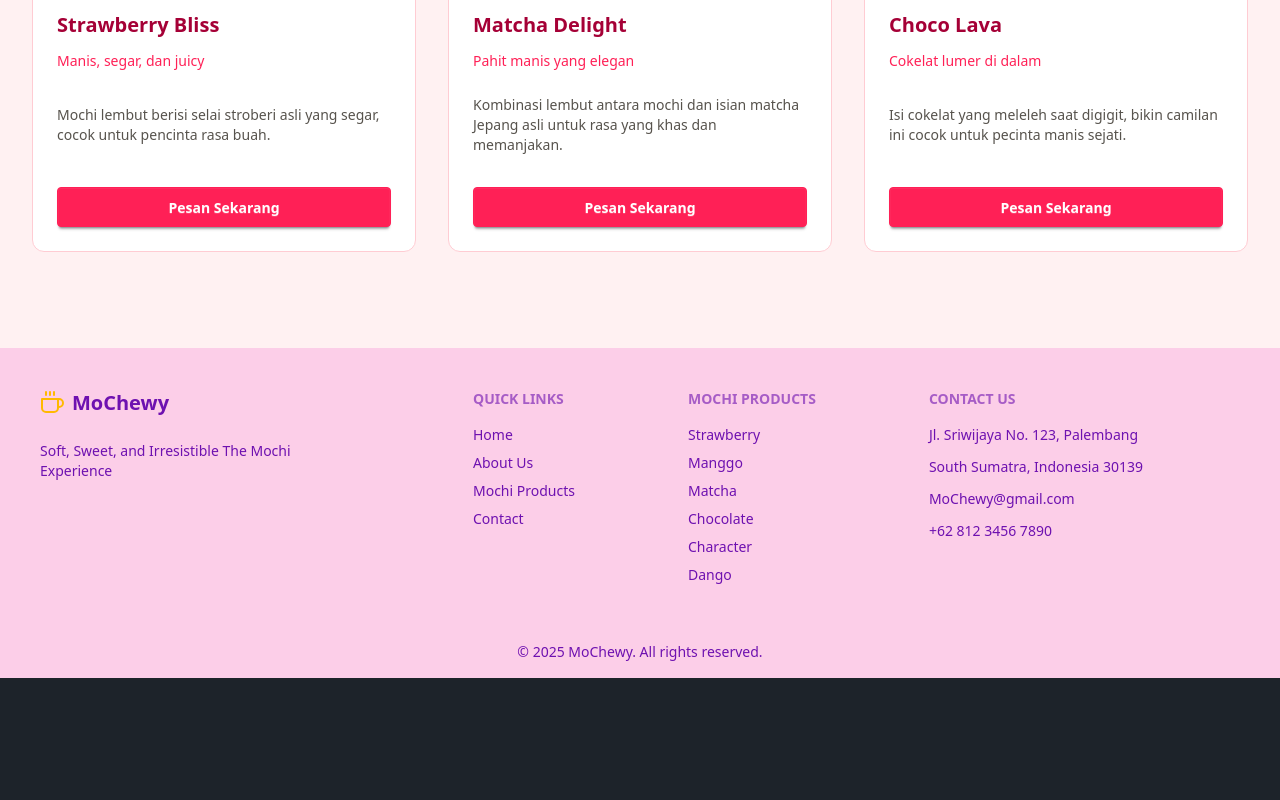
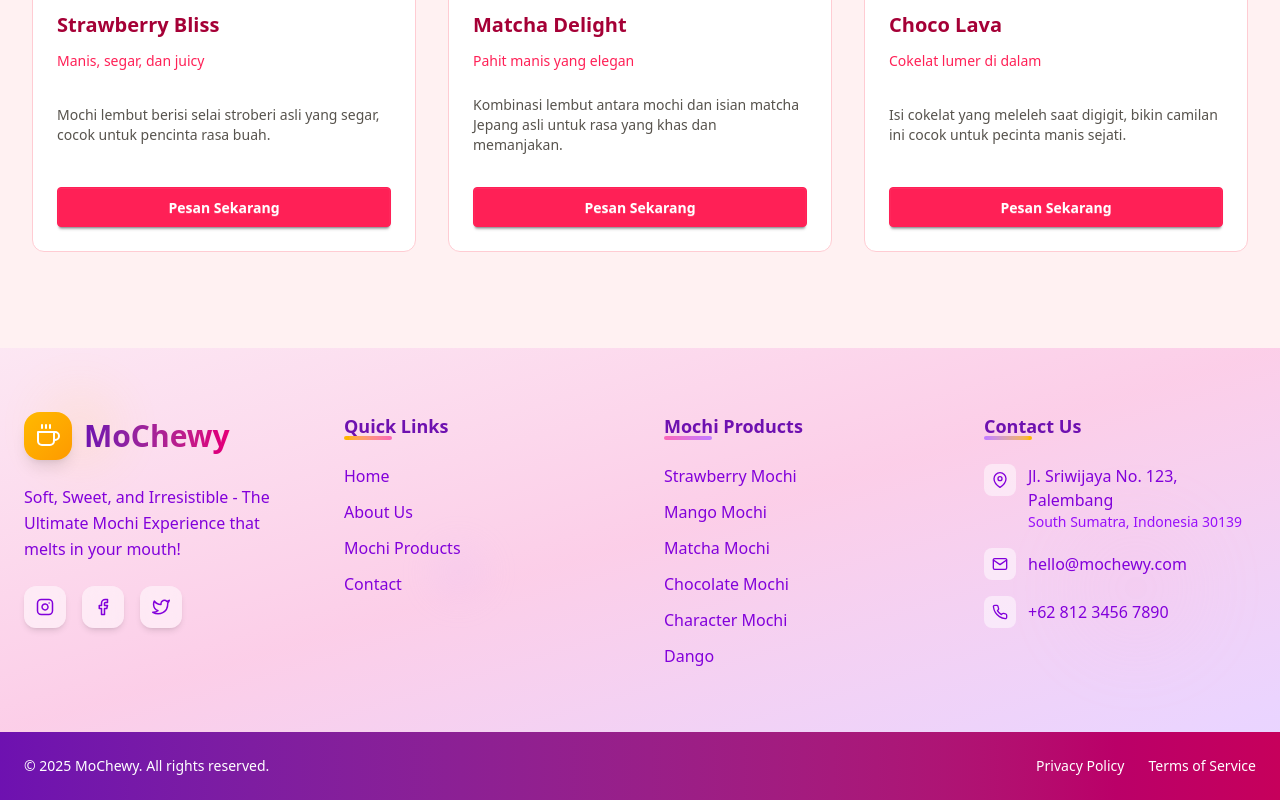
Before and after one commit to ecacaww/pelatihan-sintak-new, a React (Vite) app: page / in a window 1280 px wide. Shown: the part 2698-3498 px from the top of the page. Before the commit the page ends 3376 px from the top, so only its background shows below. Built offline with nearby package versions, Linux system fonts and the light colour scheme.

Commit message:
footer lageee

```diff
--- a/src/Pages/Footer.jsx
+++ b/src/Pages/Footer.jsx
@@ -1,77 +1,198 @@
-import React from "react";
-import { FiCoffee } from "react-icons/fi";
+import { FiCoffee, FiMail, FiPhone, FiMapPin, FiInstagram, FiFacebook, FiTwitter } from "react-icons/fi"
 
 function Footer() {
+  const footerData = {
+    brand: {
+      name: "MoChewy",
+      tagline: "Soft, Sweet, and Irresistible - The Ultimate Mochi Experience that melts in your mouth!",
+    },
+    socialMedia: [
+      {
+        name: "Instagram",
+        url: "https://instagram.com/mochewy",
+        icon: FiInstagram,
+      },
+      {
+        name: "Facebook",
+        url: "https://facebook.com/mochewy",
+        icon: FiFacebook,
+      },
+      {
+        name: "Twitter",
+        url: "https://twitter.com/mochewy",
+        icon: FiTwitter,
+      },
+    ],
+    quickLinks: [
+      { name: "Home", url: "/" },
+      { name: "About Us", url: "/about" },
+      { name: "Mochi Products", url: "/product" },
+      { name: "Contact", url: "/contact" },
+
+    ],
+    products: [
+      { name: "Strawberry Mochi", url: "/product" },
+      { name: "Mango Mochi", url: "/product" },
+      { name: "Matcha Mochi", url: "/product" },
+      { name: "Chocolate Mochi", url: "/product" },
+      { name: "Character Mochi", url: "/product" },
+      { name: "Dango", url: "/product" },
+    ],
+    contact: {
+      address: {
+        street: "Jl. Sriwijaya No. 123, Palembang",
+        city: "South Sumatra, Indonesia 30139",
+      },
+      email: "hello@mochewy.com",
+      phone: "+62 812 3456 7890",
+    },
+  }
+
   return (
     <>
-      <footer className="footer sm:footer-horizontal bg-pink-200 text-purple-800 p-10 border-t border-pink-200">
-        <aside className="max-w-xs">
-          <div className="flex justify-start items-center gap-2 mb-4">
-            <FiCoffee className="text-2xl text-amber-400" />
-            <h1 className="text-xl font-bold text-purple-800">MoChewy</h1>
+      {/* Main Footer */}
+      <footer className="relative bg-gradient-to-br from-pink-100 via-pink-200 to-purple-200 text-purple-800 overflow-hidden">
+        {/* Decorative Background Elements */}
+        <div className="absolute inset-0 opacity-10">
+          <div className="absolute top-10 left-10 w-20 h-20 bg-amber-300 rounded-full blur-xl"></div>
+          <div className="absolute bottom-20 right-20 w-32 h-32 bg-pink-300 rounded-full blur-2xl"></div>
+          <div className="absolute top-1/2 left-1/3 w-16 h-16 bg-purple-300 rounded-full blur-lg"></div>
         </div>
-          <p className="text-sm font-medium">
-            Soft, Sweet, and Irresistible The Mochi Experience
-          </p>
-        </aside>
-        <nav>
-          <h6 className="footer-title text-purple-800 font-bold">
+
+        <div className="relative z-10 container mx-auto px-6 py-16">
+          <div className="grid grid-cols-1 md:grid-cols-2 lg:grid-cols-4 gap-8 lg:gap-12">
+            {/* Brand Section */}
+            <div className="lg:col-span-1">
+              <div className="flex items-center gap-3 mb-6 group">
+                <div className="p-3 bg-gradient-to-br from-amber-400 to-amber-500 rounded-2xl shadow-lg group-hover:shadow-xl transition-all duration-300 group-hover:scale-110">
+                  <FiCoffee className="text-2xl text-white" />
+                </div>
+                <h1 className="text-3xl font-bold bg-gradient-to-r from-purple-800 to-pink-600 bg-clip-text text-transparent">
+                  MoChewy
+                </h1>
+              </div>
+              <p className="text-purple-700 font-medium mb-6 leading-relaxed">{footerData.brand.tagline}</p>
+
+              {/* Social Media */}
+              <div className="flex gap-4">
+                {footerData.socialMedia.map((social, index) => {
+                  const IconComponent = social.icon
+                  return (
+                    <a
+                      key={index}
+                      href={social.url}
+                      className="p-3 bg-white/50 backdrop-blur-sm rounded-xl hover:bg-white/80 hover:scale-110 transition-all duration-300 shadow-md hover:shadow-lg group"
+                      aria-label={social.name}
+                    >
+                      <IconComponent className="text-lg text-purple-700 group-hover:text-amber-500 transition-colors duration-300" />
+                    </a>
+                  )
+                })}
+              </div>
+            </div>
+
+            {/* Quick Links */}
+            <div>
+              <h6 className="text-lg font-bold text-purple-800 mb-6 relative">
                 Quick Links
+                <div className="absolute bottom-0 left-0 w-12 h-1 bg-gradient-to-r from-amber-400 to-pink-400 rounded-full"></div>
               </h6>
-          <a className="link link-hover hover:text-amber-300 text-sm">Home</a>
-          <a className="link link-hover hover:text-amber-300 text-sm">
-            About Us
+              <nav className="space-y-3">
+                {footerData.quickLinks.map((link, index) => (
+                  <a
+                    key={index}
+                    href={link.url}
+                    className="block text-purple-700 hover:text-amber-500 hover:translate-x-2 transition-all duration-300 font-medium"
+                  >
+                    {link.name}
                   </a>
-          <a className="link link-hover hover:text-amber-300 text-sm">
+                ))}
+              </nav>
+            </div>
+
+            {/* Mochi Products */}
+            <div>
+              <h6 className="text-lg font-bold text-purple-800 mb-6 relative">
                 Mochi Products
+                <div className="absolute bottom-0 left-0 w-12 h-1 bg-gradient-to-r from-pink-400 to-purple-400 rounded-full"></div>
+              </h6>
+              <nav className="space-y-3">
+                {footerData.products.map((product, index) => (
+                  <a
+                    key={index}
+                    href={product.url}
+                    className="block text-purple-700 hover:text-amber-500 hover:translate-x-2 transition-all duration-300 font-medium"
+                  >
+                    {product.name}
                   </a>
-          <a className="link link-hover hover:text-amber-300 text-sm">
-            Contact
+                ))}
+              </nav>
+            </div>
+
+            {/* Contact Info */}
+            <div>
+              <h6 className="text-lg font-bold text-purple-800 mb-6 relative">
+                Contact Us
+                <div className="absolute bottom-0 left-0 w-12 h-1 bg-gradient-to-r from-purple-400 to-amber-400 rounded-full"></div>
+              </h6>
+              <div className="space-y-4">
+                <div className="flex items-start gap-3 group">
+                  <div className="p-2 bg-white/50 rounded-lg group-hover:bg-white/80 transition-all duration-300">
+                    <FiMapPin className="text-purple-700 group-hover:text-amber-500 transition-colors duration-300" />
+                  </div>
+                  <div>
+                    <p className="text-purple-700 font-medium">{footerData.contact.address.street}</p>
+                    <p className="text-purple-600 text-sm">{footerData.contact.address.city}</p>
+                  </div>
+                </div>
+
+                <div className="flex items-center gap-3 group">
+                  <div className="p-2 bg-white/50 rounded-lg group-hover:bg-white/80 transition-all duration-300">
+                    <FiMail className="text-purple-700 group-hover:text-amber-500 transition-colors duration-300" />
+                  </div>
+                  <a
+                    href={`mailto:${footerData.contact.email}`}
+                    className="text-purple-700 font-medium hover:text-amber-500 transition-colors duration-300"
+                  >
+                    {footerData.contact.email}
                   </a>
-        </nav>
-        <nav>
-          <h6 className="footer-title text-purple-800 font-bold">
-            Mochi Products
-          </h6>
-          <a className="link link-hover hover:text-amber-300 text-sm">
-            Strawberry
+                </div>
+
+                <div className="flex items-center gap-3 group">
+                  <div className="p-2 bg-white/50 rounded-lg group-hover:bg-white/80 transition-all duration-300">
+                    <FiPhone className="text-purple-700 group-hover:text-amber-500 transition-colors duration-300" />
+                  </div>
+                  <a
+                    href={`tel:${footerData.contact.phone}`}
+                    className="text-purple-700 font-medium hover:text-amber-500 transition-colors duration-300"
+                  >
+                    {footerData.contact.phone}
                   </a>
-          <a className="link link-hover hover:text-amber-300 text-sm">
-            Manggo
+                </div>
+              </div>
+            </div>
+          </div>
+        </div>
+      </footer>
+
+      {/* Copyright Footer */}
+      <footer className="bg-gradient-to-r from-purple-800 to-pink-700 text-white py-6">
+        <div className="container mx-auto px-6">
+          <div className="flex flex-col md:flex-row justify-between items-center gap-4">
+            <p className="text-sm font-medium">© {new Date().getFullYear()} MoChewy. All rights reserved.</p>
+            <div className="flex gap-6 text-sm">
+              <a href="/privacy" className="hover:text-amber-300 transition-colors duration-300">
+                Privacy Policy
               </a>
-          <a className="link link-hover hover:text-amber-300 text-sm">
-            Matcha
+              <a href="/terms" className="hover:text-amber-300 transition-colors duration-300">
+                Terms of Service
               </a>
-          <a className="link link-hover hover:text-amber-300 text-sm">
-            Chocolate
-          </a>
-          <a className="link link-hover hover:text-amber-300 text-sm">
-            Character
-          </a>
-          <a className="link link-hover hover:text-amber-300 text-sm">
-            Dango
-          </a>
-        </nav>
-        <nav className="max-w-xs">
-          <h6 className="footer-title text-purple-800 font-bold">
-            Contact Us
-          </h6>
-          <p className="text-sm mb-1">Jl. Sriwijaya No. 123, Palembang</p>
-          <p className="text-sm mb-1">South Sumatra, Indonesia 30139</p>
-          <p className="text-sm mb-1">MoChewy@gmail.com</p>
-          <p className="text-sm">+62 812 3456 7890</p>
-        </nav>
-      </footer>
-      <footer className="footer sm:footer-horizontal footer-center bg-pink-200 text-purple-800 p-4 border-t border-pink-200">
-        <aside>
-          <p className="text-sm">
-            © {new Date().getFullYear()} MoChewy. All rights
-            reserved.
-          </p>
-        </aside>
+            </div>
+          </div>
+        </div>
       </footer>
     </>
-  );
+  )
 }
 
-export default Footer;
+export default Footer
```
Lines whose indentation alone changed are shown as unchanged.
